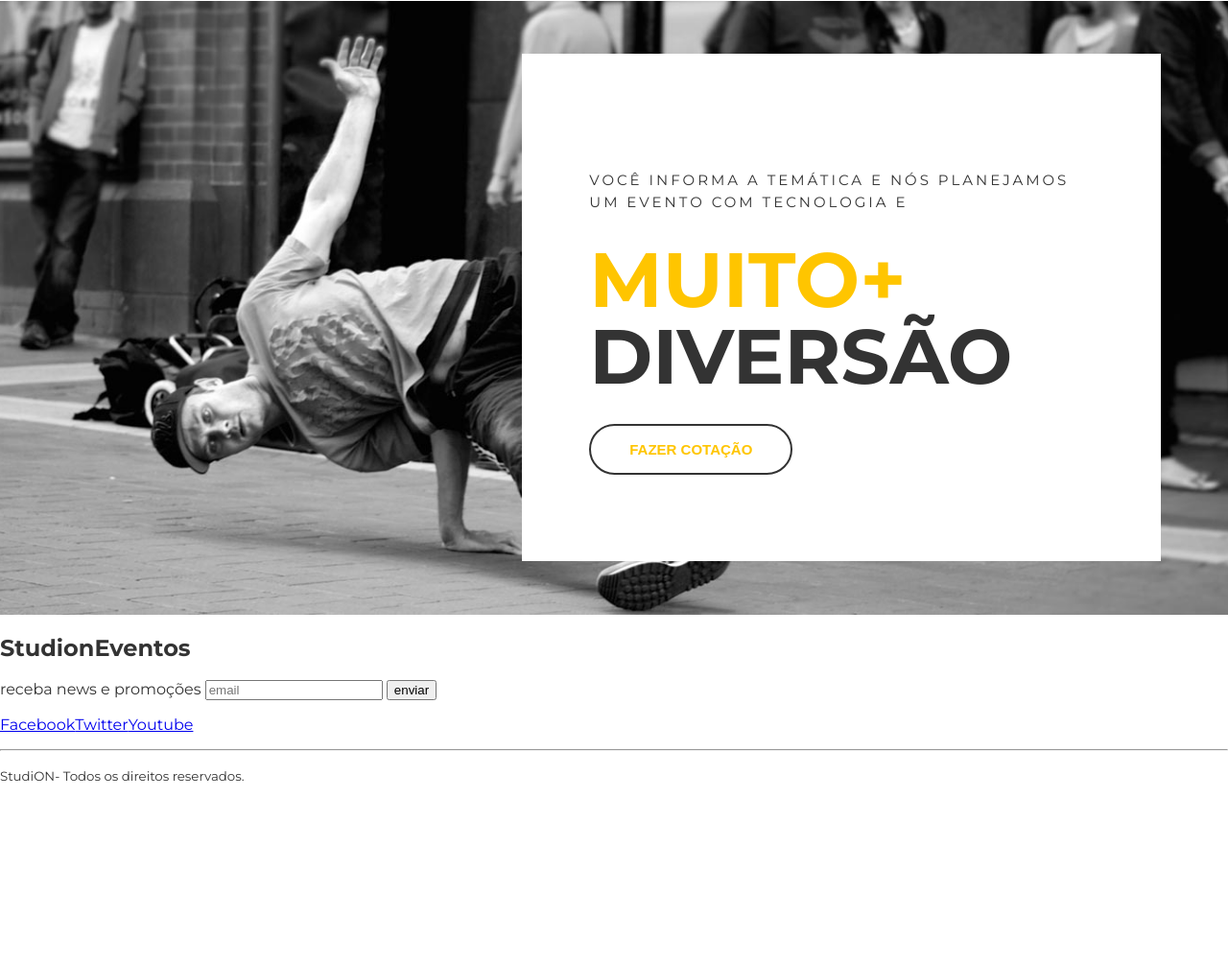
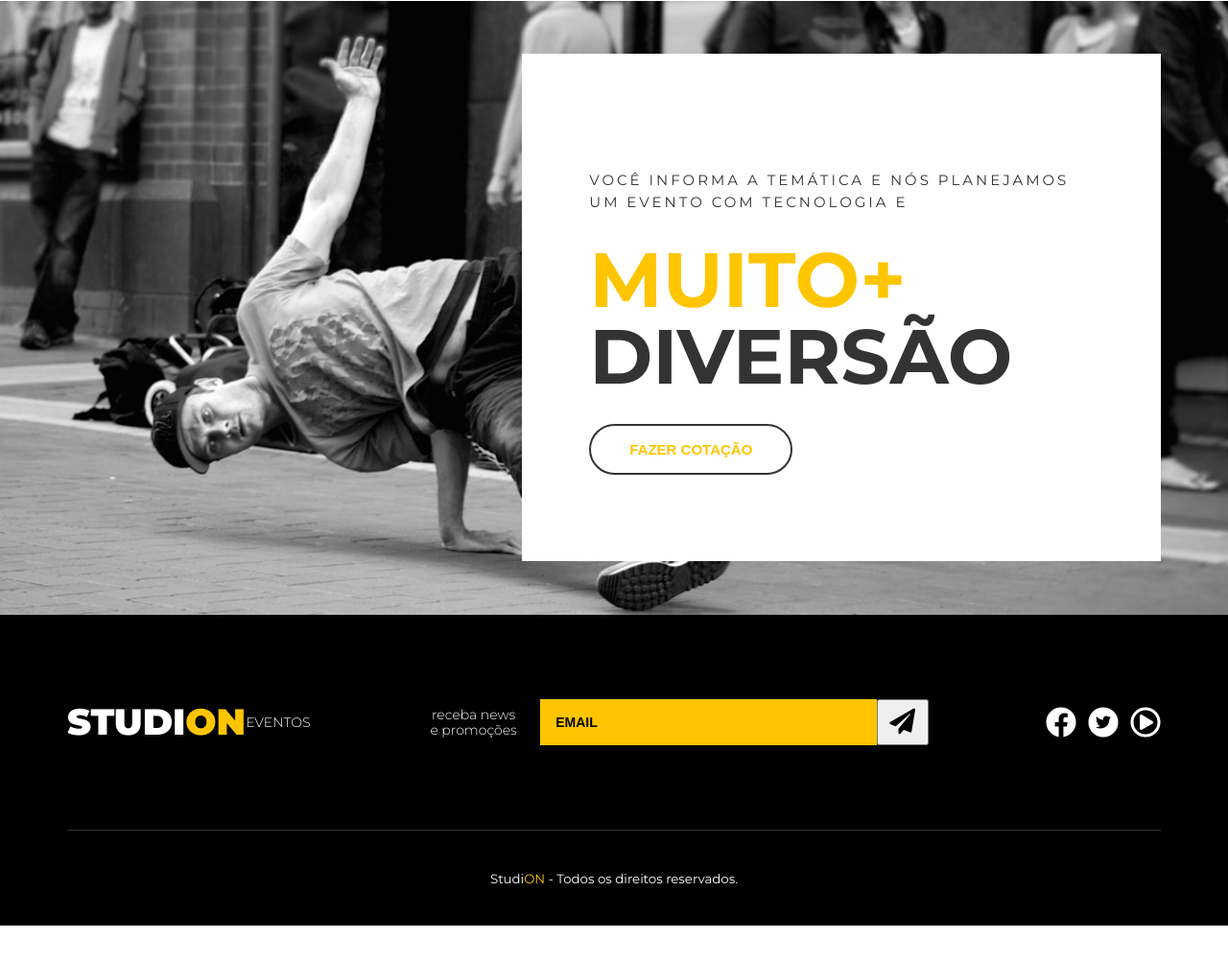
Before and after one commit to Espindolafj/Studion, a website: page src/index.html in a window 1280 px wide. Shown: the part 1679-2682 px from the top of the page at 96% size. Before the commit the page ends 2637 px from the top, so only its background shows below. Drawn offline with Linux system fonts and the light colour scheme.

Commit message:
commit aula 7 com ajustes

```diff
--- a/src/Style.css
+++ b/src/Style.css
@@ -1,5 +1,5 @@
 @import url('https://fonts.googleapis.com/css2?family=Montserrat:wght@300;400;500;700;900&family=Roboto&display=swap');
-
+@import url('https://cdnjs.cloudflare.com/ajax/libs/font-awesome/5.15.3/css/all.min.css');
 * {
   box-sizing: border-box;
 }
@@ -200,7 +200,7 @@ ul {
   margin-top: 1rem;
 }
 .institutional p {
-  font-family: 'Roboto', Sans-serif
+  font-family: 'Roboto', Sans-serif;
   font-size: 1.0625rem;
   line-height: 1.6875rem;
   margin-bottom: 0;
@@ -252,3 +252,99 @@ ul {
   border-color: var(--color-copy);
   background: unset;
 }
+.footer {
+  background-color: #000;
+  color: #fff;
+  text-align: center;
+}
+.footer__container {
+  display: grid;
+  grid-template-columns: repeat(3, auto);
+  align-items: center;
+  border-bottom: 0.1rem solid #fff3;
+  padding: 5rem 0;
+}
+.footer .logo-Studion {
+  justify-self: start;
+  margin: 0;
+
+}
+.logo-studion__subtitle {
+  display: block;
+
+}
+.footer__form {
+  display: grid;
+  place-items: center;
+  grid-template-columns: 9ch auto;
+  gap: 1.375rem;
+}
+
+.footer__form label {
+  font-size: 0.875rem;
+  font-weight: 300;
+  line-height: 1rem;
+  }
+
+.footer__form__email {
+  display: grid;
+  grid-template-columns: auto 3.375rem;
+  width: 100%;
+}
+
+.footer__form fieldset{
+  border: unset;
+  margin: 0;
+  padding: 0;
+  width: 100%;
+}
+
+.footer__form input {
+  background-color: var(--color-primary);
+  border: unset;
+  padding: 1rem;
+  font-size: 0.875rem;
+  font-weight: 700;
+  text-transform: uppercase;
+  color: #000;
+  }
+
+.footer__form input::placeholder {
+  color: #000;
+
+}
+.footer__form input:focus {
+  color: unset;
+}
+
+.footer__form button {
+  cursor: pointer;
+  transition: 0.3s all ease;
+}
+
+.footer__form button:hover {
+  color: #fff;
+  background-color: var(--color-copy);
+}
+
+.footer__social {
+  justify-self: end;
+  display: grid;
+  grid-template-columns: repeat(3, auto);
+  gap: 0.5rem;
+}
+
+.footer__social a,
+.footer__social a:visited,
+.footer__social a:active {
+  color: #fff;
+  margin-left: 0,2rem;
+}
+
+.footer__social .fa-twitter {
+  color: #000
+}
+
+.footer p {
+  margin: 2.5rem;
+}
--- a/src/index.html
+++ b/src/index.html
@@ -93,21 +93,43 @@
         </section>
       </main>
 
-      <flooter>
-        <h2>Studi<span>on</span><span>Eventos</span></h2>
-        <form>
-          <label>receba news e promoções</label>
-          <input type="email" placeholder="email" />
-          <button type="submit">enviar</button>
-        </form>
-        <ul>
-          <li><a href="https://facebook.com/" target="_blank">Facebook</a></li>
-          <li><a href="https://twitter.com/" target="_blank">Twitter</a></li>
-          <li><a href="https://youtube.com/" target="_blank">Youtube</a></li>
-        </ul>
-        <hr />
+      <footer class="footer">
+        <div class="container footer__container">
+          <h2 class="logo-Studion">
+            Studi<span class="copy--primary">on</span>
+            <span class="logo-studion__subtitle">Eventos</span>
+          </h2>
+          <form class="footer__form">
+            <label for="email">receba news e promoções</label>
+            <div class="footer__form__email">
+              <input id="email" type="email" placeholder="email" />
+              <button type="submit">
+              <i class="fas fa-paper-plane fa-2x"></i>
+            </button>
+            </div>
+          </form>
+          <ul class="footer__social">
+            <li>
+              <a href="https://facebook.com/" target="_blank">
+                <i class="fab fa-facebook fa-2x"></i>
+              </a>
+            </li>
+            <li>
+              <a href="https://twitter.com/" target="_blank">
+                <span class="fa-stack">
+                  <i class="fas fa-circle fa-stack-2x fa-inverse"></i>
+                  <i class="fab fa-twitter fa-stack-1x"></i>
+                </span>
+              </a>
+            </li>
+            <li><a href="https://youtube.com/" target="_blank">
+              <i class="far fa-play-circle fa-2x"></i>
+              </a>
+            </li>
+          </ul>
+        </div>
         <p>
-          <small>Studi<span>ON</span>- Todos os direitos reservados.</small>
+          <small>Studi<span class="copy--primary">ON</span> - Todos os direitos reservados.</small>
         </p>
       </flooter>
     </body>
```
